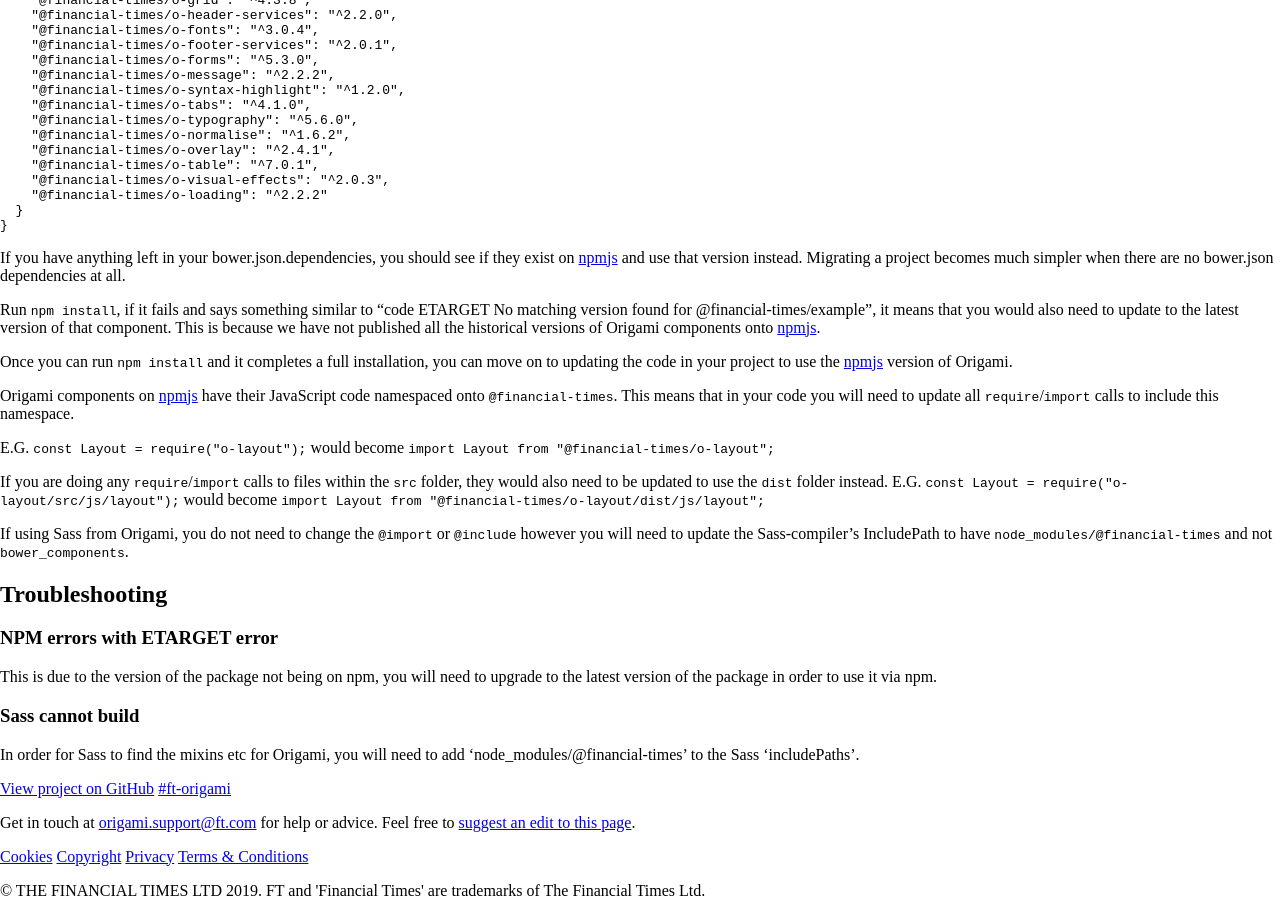
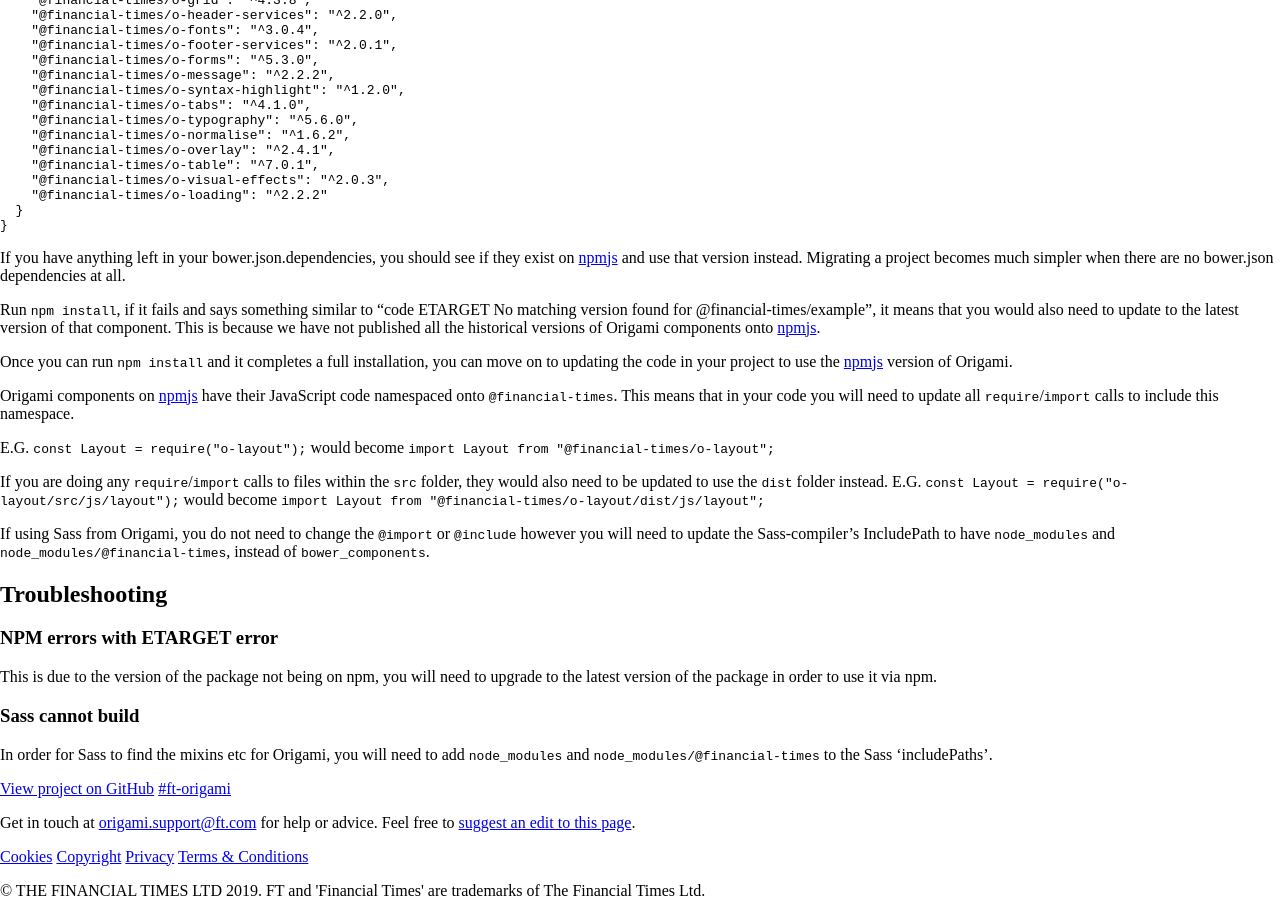
Before and after one commit to Financial-Times/origami-website, a Jekyll site: the page built from _tutorials/bower-to-npm.md, in a window 1280 px wide and 900 px high, scrolled down 1039 px. Built offline with Jekyll 4.4.1, drawn with Linux system fonts in a browser that asks for light colours; a style sheet for code colours, icons or effects is not loaded.

Commit message:
sass also depends on things in node_modules

```diff
--- a/_tutorials/bower-to-npm.md
+++ b/_tutorials/bower-to-npm.md
@@ -84,7 +84,7 @@ If you are doing any `require`/`import` calls to files within the `src` folder,
 E.G.
 `const Layout = require("o-layout/src/js/layout");` would become `import Layout from "@financial-times/o-layout/dist/js/layout";`
 
-If using Sass from Origami, you do not need to change the `@import` or `@include` however you will need to update the Sass-compiler's IncludePath to have `node_modules/@financial-times` and not `bower_components`.
+If using Sass from Origami, you do not need to change the `@import` or `@include` however you will need to update the Sass-compiler's IncludePath to have `node_modules` and `node_modules/@financial-times`, instead of `bower_components`.
 
 ## Troubleshooting
 
@@ -92,4 +92,4 @@ If using Sass from Origami, you do not need to change the `@import` or `@include
 This is due to the version of the package not being on npm, you will need to upgrade to the latest version of the package in order to use it via npm.
 
 ### Sass cannot build
-In order for Sass to find the mixins etc for Origami, you will need to add 'node_modules/@financial-times' to the Sass 'includePaths'.
+In order for Sass to find the mixins etc for Origami, you will need to add `node_modules` and `node_modules/@financial-times` to the Sass 'includePaths'.
```
